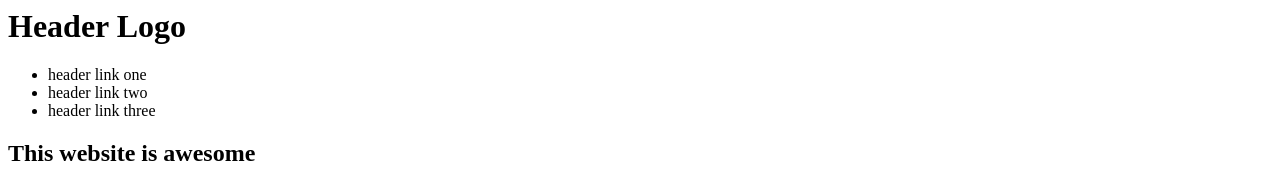
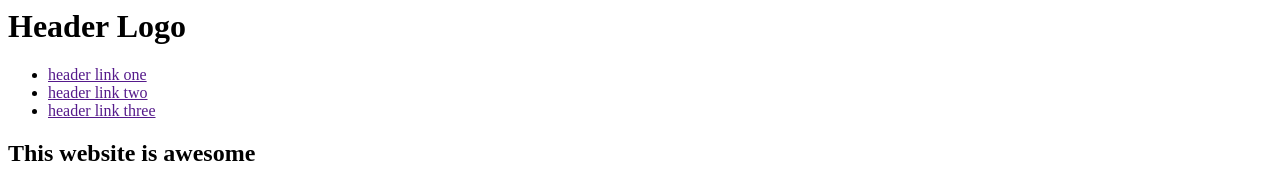
Before and after one commit to megegyszer/foundations_landing_page, a plain HTML site: page index.html in a window 1280 px wide. Shown: the top 170 px of the page. Drawn offline with Linux system fonts and the light colour scheme.

Commit message:
adding links with blank ref

```diff
--- a/index.html
+++ b/index.html
@@ -12,12 +12,13 @@
             </div>
             <div class="menu">
                 <ul>
-                    <li>header link one</li>
-                    <li>header link two</li>
-                    <li>header link three</li>
+                    <li><a href="">header link one</a></li>
+                    <li><a href="">header link two</a></li>
+                    <li><a href="">header link three</a></li>
                 </ul>
             </div>
         </div>
+
         <h2>This website is awesome</h2>
         This website has some subtext that foes here uder the main title. It`s a smaller font and the color is lower contrast.
 
```
